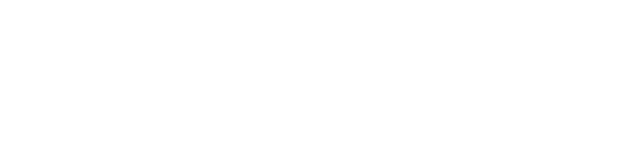
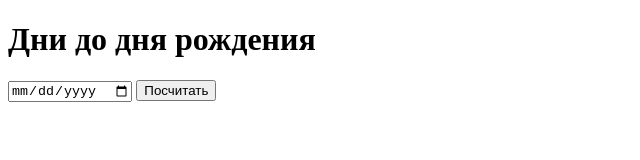
Before and after one commit to JuliaMichaela/13-week-JS, a plain HTML site: page index.html in a window 1280 px wide. Shown: the whole page, without its empty margins (0-640 px from the left). Drawn offline with Linux system fonts and the light colour scheme.

Commit message:
added input,button

```diff
--- a/index.html
+++ b/index.html
@@ -8,6 +8,13 @@
     <title>Document</title>
 </head>
 <body>
+    <header>
+        <h1>Дни до дня рождения</h1>
+    </header>
+    <main>
+        <input type="date">
+        <button>Посчитать</button>
+    </main>
 
     <script src="./app.js"></script>
 </body>
```
